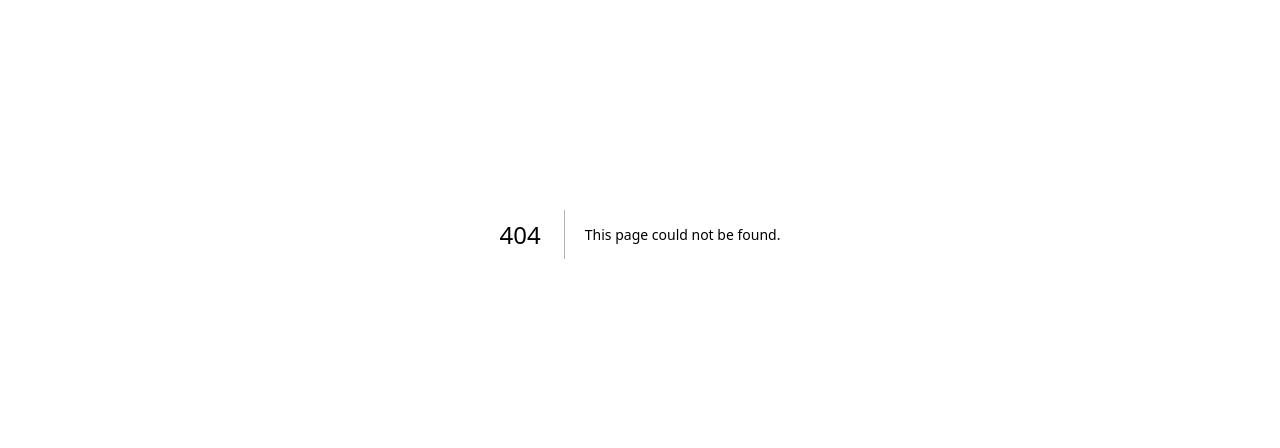
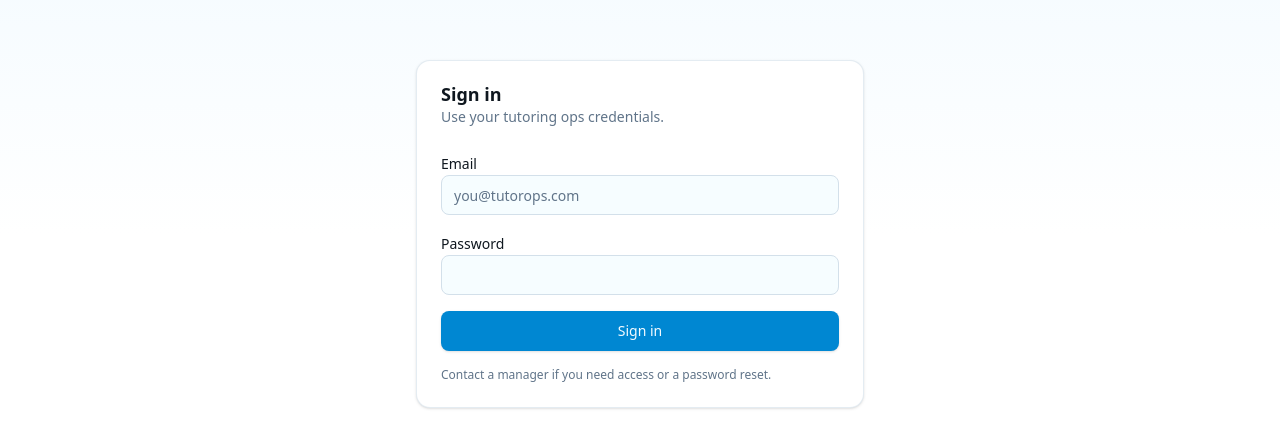
Before and after one commit to Shay350/tutoring-ops, a Next.js app: page /login in a window 1280 px wide. Before the commit this address had no page. Shown: the part 166-614 px from the top of the page. Built offline with nearby package versions, Linux system fonts and the light colour scheme; no server answers.

Commit message:
feat(milestone-2): Login page + auth wiring

```diff
--- /dev/null
+++ b/src/app/login/login-form.tsx
@@ -0,0 +1,72 @@
+"use client";
+
+import { useState } from "react";
+import { useRouter } from "next/navigation";
+
+import { Button } from "@/components/ui/button";
+import { Input } from "@/components/ui/input";
+import { Label } from "@/components/ui/label";
+import { createClient } from "@/lib/supabase/client";
+
+export default function LoginForm() {
+  const router = useRouter();
+  const [isSubmitting, setIsSubmitting] = useState(false);
+  const [error, setError] = useState<string | null>(null);
+
+  const handleSubmit = async (event: React.FormEvent<HTMLFormElement>) => {
+    event.preventDefault();
+    setError(null);
+    setIsSubmitting(true);
+
+    const formData = new FormData(event.currentTarget);
+    const email = String(formData.get("email") ?? "");
+    const password = String(formData.get("password") ?? "");
+
+    const supabase = createClient();
+    const { error: signInError } = await supabase.auth.signInWithPassword({
+      email,
+      password,
+    });
+
+    if (signInError) {
+      setError(signInError.message);
+      setIsSubmitting(false);
+      return;
+    }
+
+    router.refresh();
+  };
+
+  return (
+    <form className="space-y-4" onSubmit={handleSubmit}>
+      <div className="space-y-2">
+        <Label htmlFor="email">Email</Label>
+        <Input
+          id="email"
+          name="email"
+          type="email"
+          placeholder="you@tutorops.com"
+          autoComplete="email"
+          required
+        />
+      </div>
+      <div className="space-y-2">
+        <Label htmlFor="password">Password</Label>
+        <Input
+          id="password"
+          name="password"
+          type="password"
+          autoComplete="current-password"
+          required
+        />
+      </div>
+      {error ? <p className="text-sm text-red-600">{error}</p> : null}
+      <Button className="w-full" disabled={isSubmitting} type="submit">
+        {isSubmitting ? "Signing in..." : "Sign in"}
+      </Button>
+      <p className="text-xs text-muted-foreground">
+        Contact a manager if you need access or a password reset.
+      </p>
+    </form>
+  );
+}
--- /dev/null
+++ b/src/app/login/page.tsx
@@ -0,0 +1,40 @@
+import Link from "next/link";
+
+import { Card, CardContent, CardHeader, CardTitle } from "@/components/ui/card";
+import { createClient } from "@/lib/supabase/server";
+
+import LoginForm from "./login-form";
+
+export default async function LoginPage() {
+  const supabase = await createClient();
+  const {
+    data: { user },
+  } = await supabase.auth.getUser();
+
+  return (
+    <div className="flex min-h-screen items-center justify-center bg-gradient-to-b from-sky-50 via-white to-white px-6 py-12">
+      <Card className="w-full max-w-md">
+        <CardHeader className="space-y-1">
+          <CardTitle>Sign in</CardTitle>
+          <p className="text-sm text-muted-foreground">
+            Use your tutoring ops credentials.
+          </p>
+        </CardHeader>
+        <CardContent className="space-y-4">
+          {user ? (
+            <div className="space-y-2 text-sm">
+              <p className="text-slate-700">
+                You are signed in as <strong>{user.email}</strong>.
+              </p>
+              <Link className="text-sky-700 underline" href="/">
+                Return to home
+              </Link>
+            </div>
+          ) : (
+            <LoginForm />
+          )}
+        </CardContent>
+      </Card>
+    </div>
+  );
+}
--- a/src/app/page.tsx
+++ b/src/app/page.tsx
@@ -37,17 +37,14 @@ export default function Home() {
             </p>
           </div>
           <div className="flex flex-wrap gap-3">
+            <Link href="/login" className={buttonVariants({ variant: "default" })}>
+              Sign in
+            </Link>
             <Link
               href="/customer"
-              className={cn(buttonVariants({ variant: "default" }), "bg-white")}
+              className={cn(buttonVariants({ variant: "outline" }), "bg-white")}
             >
               Customer view
-            </Link>
-            <Link
-              href="/manager"
-              className={cn(buttonVariants({ variant: "outline" }), "bg-white")}
-            >
-              Manager view
             </Link>
           </div>
         </div>
```
